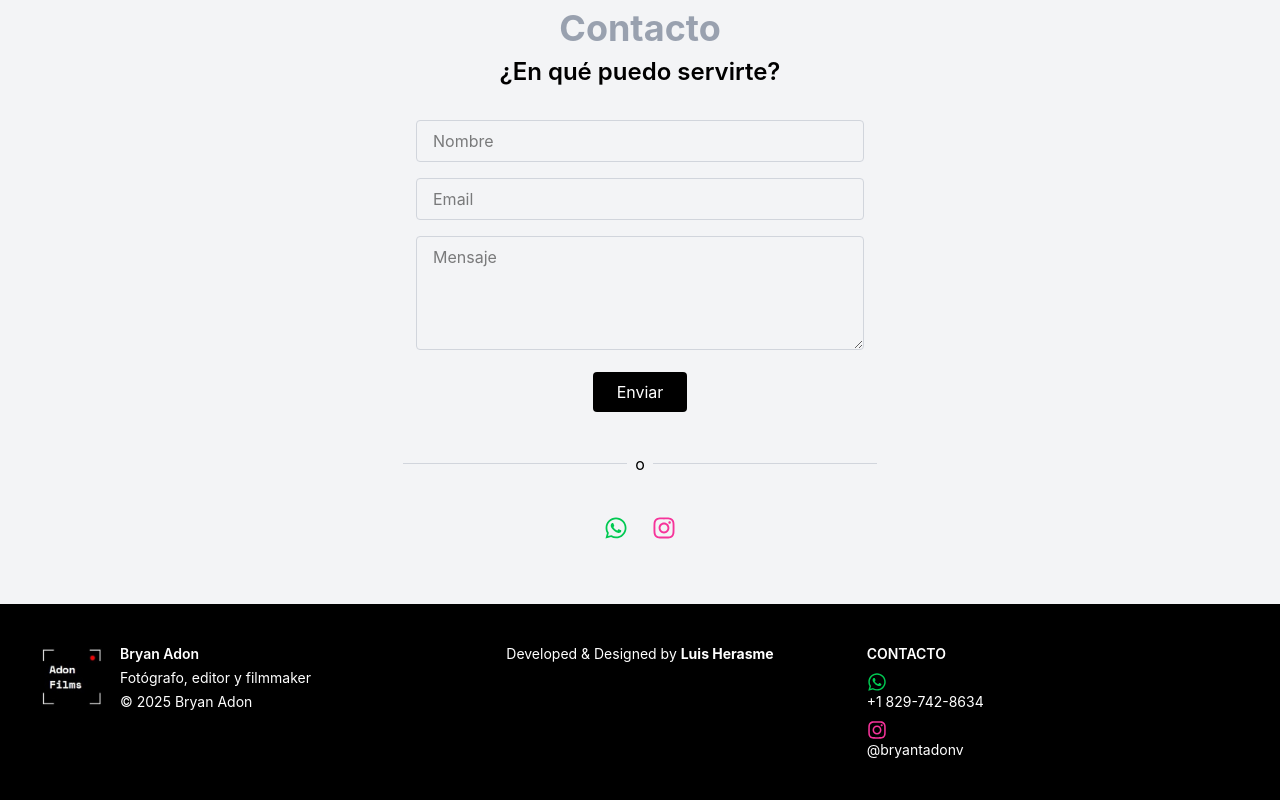
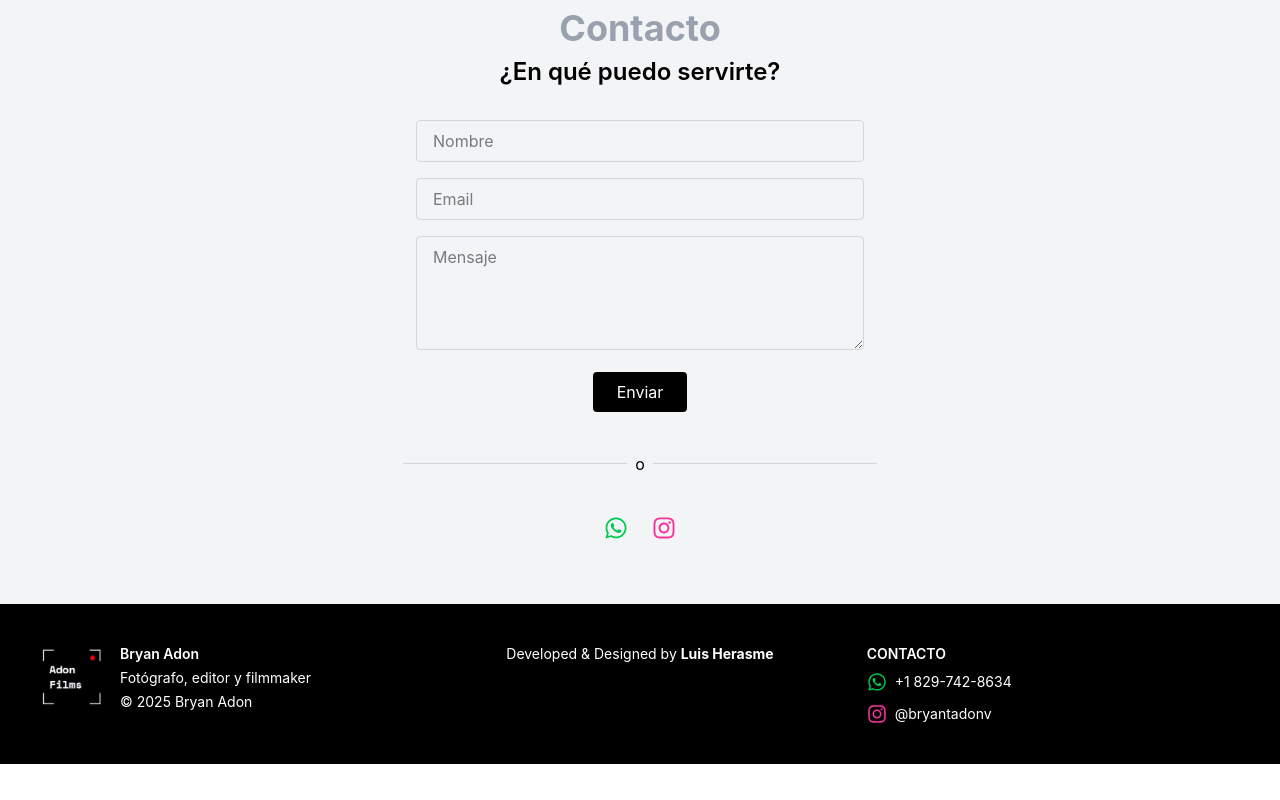
Before and after one commit to Rasmeh27/Bryan-Adon-portafolio, a React (Vite) app: page / in a window 1280 px wide. Shown: the part 3882-4682 px from the top of the page. After the commit the page ends 4646 px from the top, so only its background shows below. Built offline with nearby package versions, Linux system fonts and the light colour scheme.

Commit message:
footer fixed-2

```diff
--- a/src/components/footer.jsx
+++ b/src/components/footer.jsx
@@ -5,7 +5,6 @@ export default function Footer() {
   return (
     <footer className="bg-black text-white py-10 px-6 sm:px-10">
       <div className="max-w-7xl mx-auto grid grid-cols-1 md:grid-cols-3 gap-10 items-start text-sm text-center md:text-left">
-
         {/* Columna 1: Logo + info */}
         <div className="flex flex-col md:flex-row items-center md:items-start gap-4">
           <img src="/images/logo.png" alt="Logo" className="w-16 h-16" />
@@ -25,18 +24,30 @@ export default function Footer() {
         </div>
 
         {/* Columna 3: contacto */}
-        <div className="space-y-2">
+        <div className="space-y-3">
           <h4 className="text-white font-semibold mb-2">CONTACTO</h4>
-          <p className="flex justify-center md:justify-start items-center gap-2">
-            <a href=""><FaWhatsapp className="text-green-500 text-xl" />
-            +1 829-742-8634</a>
 
-          </p>
-          <p className="flex justify-center md:justify-start items-center gap-2">
-            <a href="https://www.instagram.com/bryantadonv/"><FaInstagram className="text-pink-500 text-xl" />
-            @bryantadonv</a>
+          {/* WhatsApp */}
+          <a
+            href="https://wa.me/18297428634"
+            target="_blank"
+            rel="noopener noreferrer"
+            className="flex justify-center md:justify-start items-center gap-2 text-white hover:text-green-400"
+          >
+            <FaWhatsapp className="text-green-500 text-xl" />
+            +1 829-742-8634
+          </a>
 
-          </p>
+          {/* Instagram */}
+          <a
+            href="https://www.instagram.com/bryantadonv/"
+            target="_blank"
+            rel="noopener noreferrer"
+            className="flex justify-center md:justify-start items-center gap-2 text-white hover:text-pink-400"
+          >
+            <FaInstagram className="text-pink-500 text-xl" />
+            @bryantadonv
+          </a>
         </div>
       </div>
     </footer>
```
